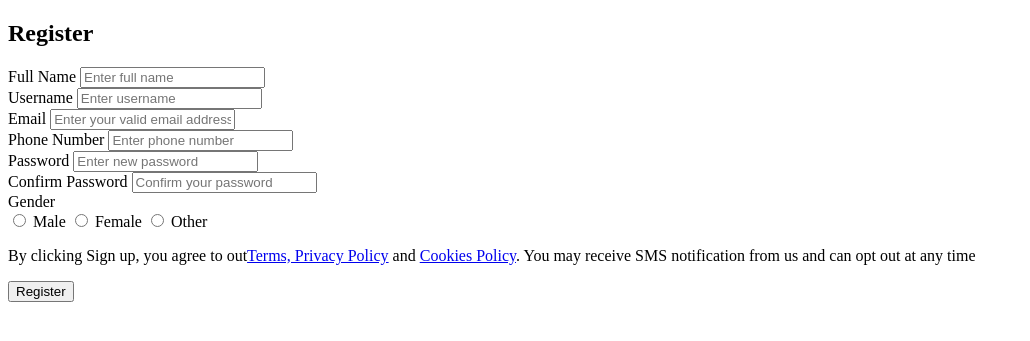
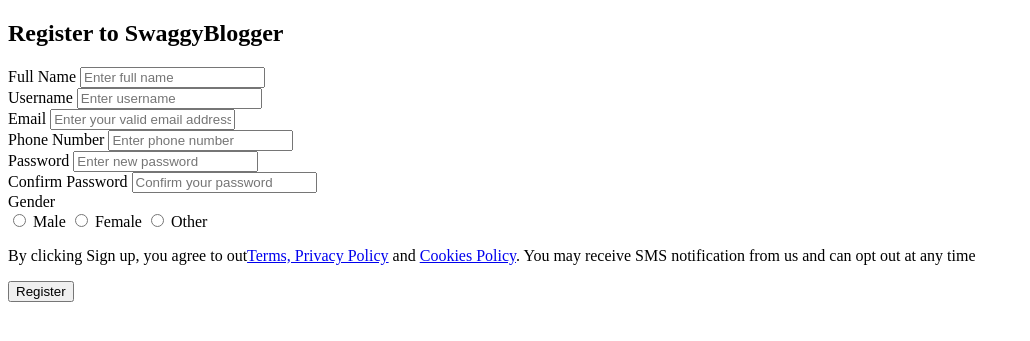
Before and after one commit to vectorsigmaissomewhere/Flask-Projects, a Flask app: template Blog-web-app/templates/register.html in a window 1280 px wide. Shown: the top 341 px of the page, without its empty margins (0-1030 px from the left). Run offline with Flask 3, Linux system fonts and the light colour scheme; the template is opened without the code that fills it, so the values that code supplies are empty.

Commit message:
Update register.html

```diff
--- a/Blog-web-app/templates/register.html
+++ b/Blog-web-app/templates/register.html
@@ -4,7 +4,8 @@
     <meta charset="UTF-8">
     <meta name="viewport" content="width=device-width, initial-scale=1.0">
     <title>Document</title>
-    <link rel="stylesheet" href="../StyleSheet/register.css">
+    <link rel="stylesheet" href="../static/register.css">
+
     <script>
         function validate() {
             var fullname = document.form.name.value;
@@ -45,7 +46,8 @@
 <body>
 <div class="container">
     <form action="" method="POST" name="form" onsubmit="return validate()">
-        <h2>Register</h2>
+        <h2>Register to SwaggyBlogger</h2>
+        <div class="content">
         <div class="input-box">
             <label for="name">Full Name</label>
             <input type="text" placeholder="Enter full name" name="name" required>
@@ -67,8 +69,8 @@
             <input type="password" placeholder="Enter new password" name="password" required>
         </div>
         <div class="input-box">
-            <label for="confirm-password">Confirm Password</label>
-            <input type="password" placeholder="Confirm your password" name="confirmPassword" required>
+            <label for="confirm-password">Confirm Password</label> <!-- Corrected label -->
+            <input type="password" placeholder="Confirm your password" name="confirmPassword" required> <!-- Corrected name attribute -->
         </div>
         <span class="gender-tile">Gender</span>
         <div class="gender-category">
@@ -86,6 +88,7 @@
         <div class="button-container">
             <button type="submit">Register</button>
         </div>
+        </div>
     </form>
 </div>
 </body>
```
